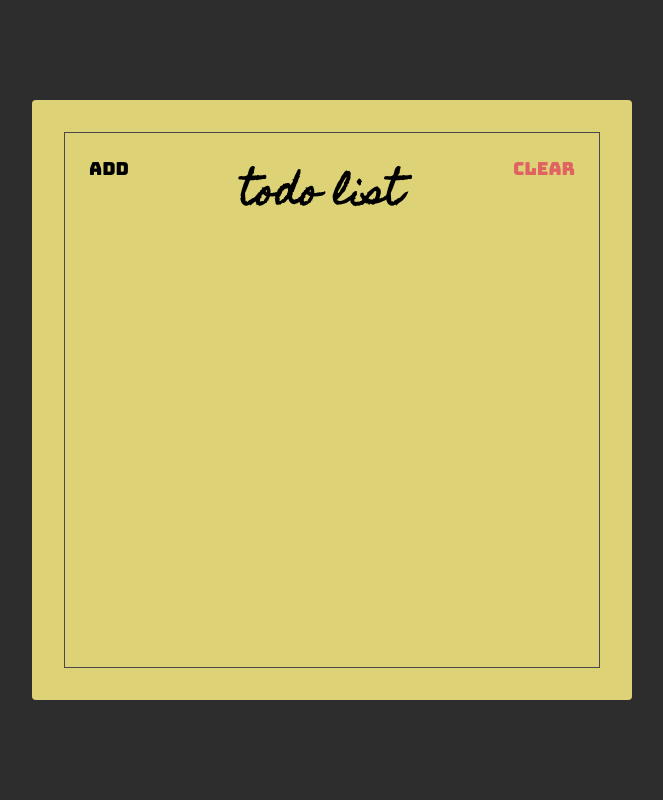
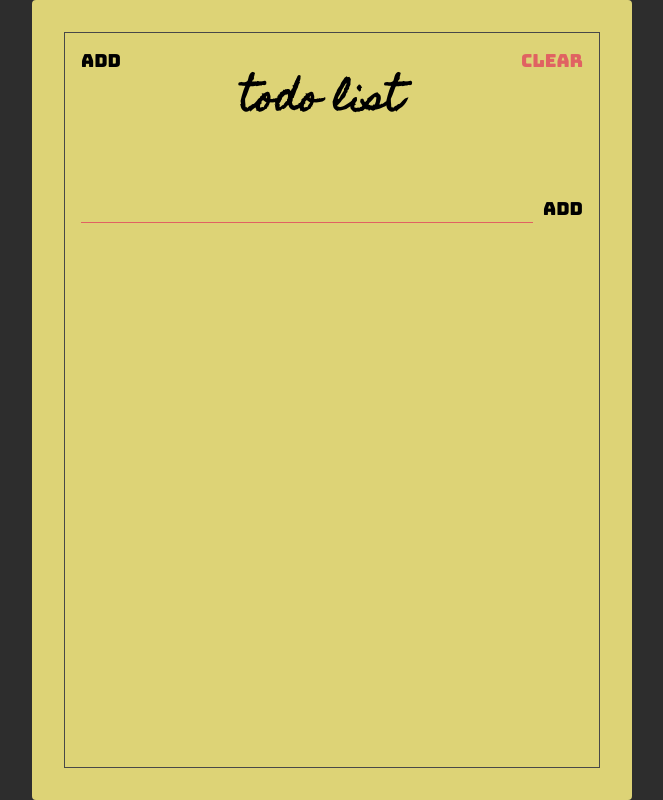
Before and after one commit to FandhyAm/course-react-starter, a website: page index.html in a window 1280 px wide. Shown: the whole page, without its empty margins (308-971 px from the left). Drawn offline with Linux system fonts and the light colour scheme.

Commit message:
membuat add todo section

```diff
--- a/index.html
+++ b/index.html
@@ -15,11 +15,18 @@
   <body>
     <div class="container">
       <div class="frame">
-        <div class="header">
+        <section class="header">
           <button class="header-btn">Add</button>
           <h1 class="header-title">Todo list</h1>
           <button class="header-btn main-red-color">Clear</button>
-        </div>
+        </section>
+
+        <section class="add">
+          <form class="add-form">
+            <input type="text" class="add-input" />
+            <button class="add-btn">Add</button>
+          </form>
+        </section>
       </div>
     </div>
   </body>
--- a/style.css
+++ b/style.css
@@ -34,7 +34,7 @@ html {
 
 .container {
   width: 600px;
-  height: 600px;
+  height: 800px;
   background-color: #ddd376;
   border-radius: 4px;
 
@@ -67,9 +67,47 @@ html {
   font-size: 1.8rem;
   font-family: "bungee", sans-serif;
 
-  padding: 24px;
+  padding: 16px;
+  cursor: pointer;
 
   background: unset;
   border: unset;
   outline: unset;
 }
+
+.add {
+  padding: 16px;
+}
+
+.add-form {
+  display: flex;
+  align-items: flex-start;
+}
+
+.add-input {
+  background: unset;
+  border: unset;
+  padding: 0 64px;
+
+  flex: 1;
+
+  border-bottom: 1px solid var(--main-red-color);
+  outline: unset;
+
+  font-family: "Homemade Apple", sans-serif;
+  font-size: 16px;
+  text-transform: lowercase;
+}
+
+.add-btn {
+  font-size: 1.8rem;
+  font-family: "Bungee", sans-serif;
+
+  padding: 10px;
+  padding-right: unset;
+  cursor: pointer;
+
+  background: unset;
+  border: unset;
+  outline: unset;
+}
```
